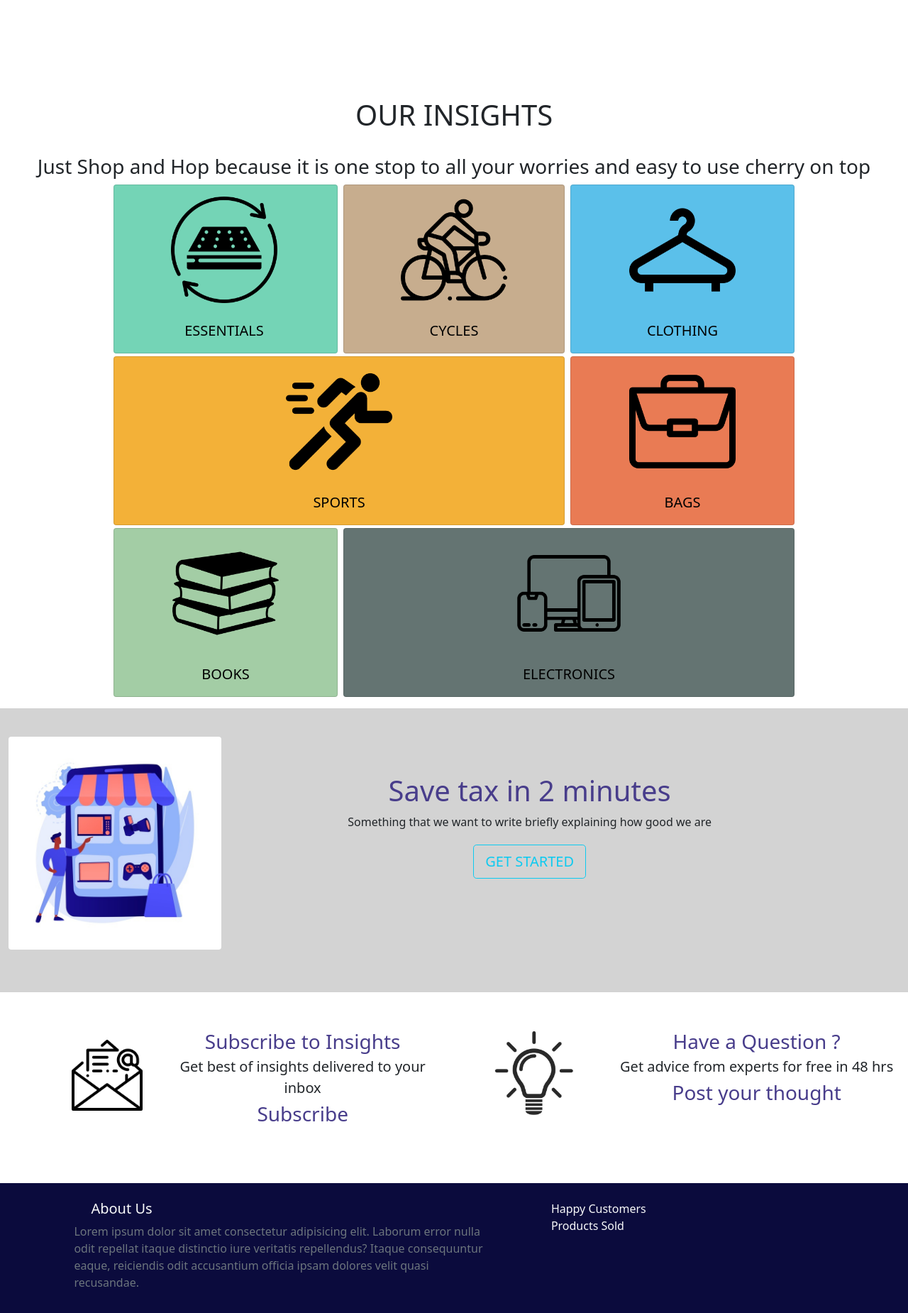
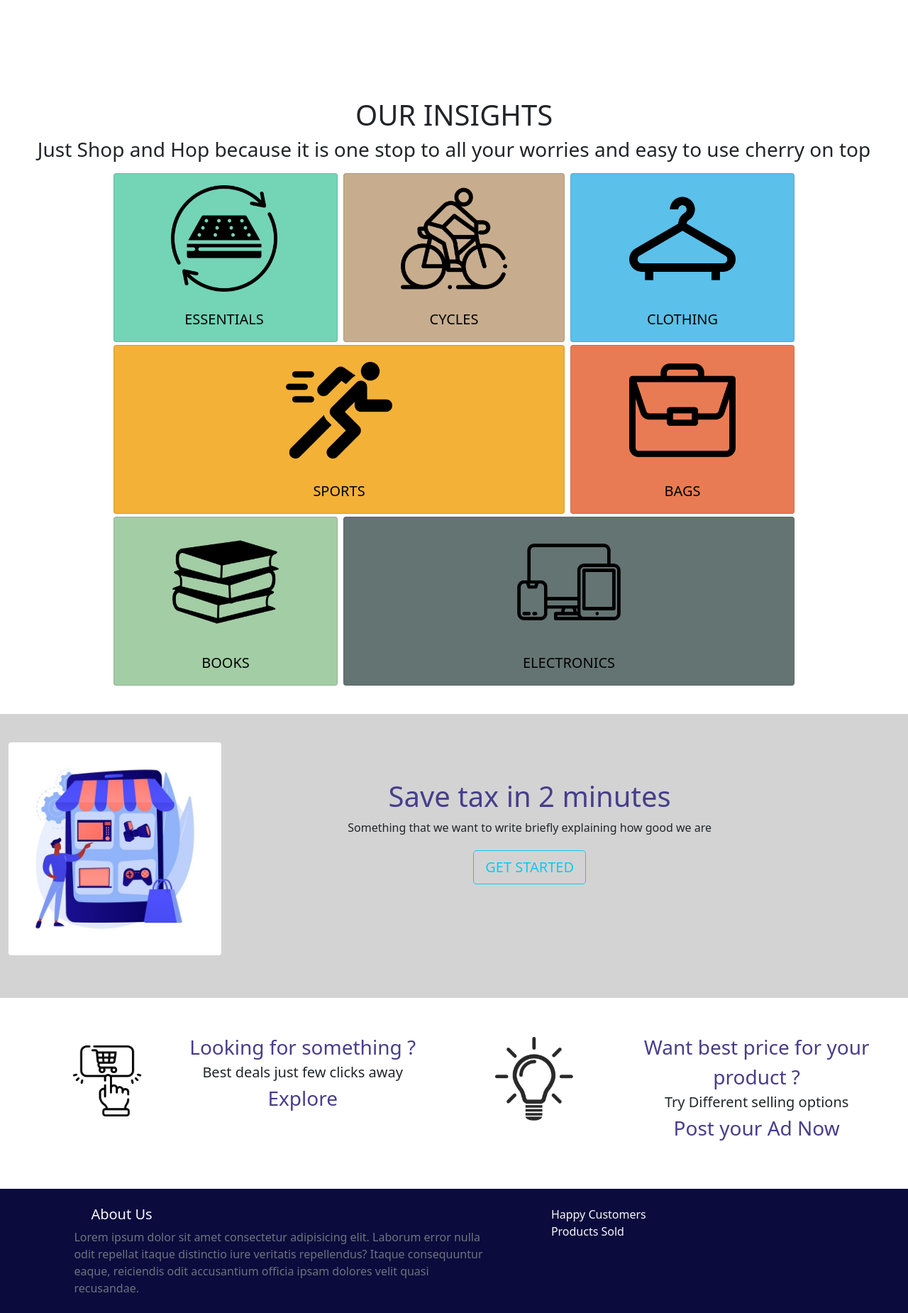
Before and after one commit to CS699-IITB-Autumn-2021/project-buzz, a Flask app: page / in a window 1280 px wide. Shown: the part 342-2192 px from the top of the page at 71% size. Run offline with Flask 2, Linux system fonts and the light colour scheme; some libraries are stand-ins or nearby versions.

Commit message:
WIP home page content updated

```diff
--- a/App/addProducts.py
+++ b/App/addProducts.py
@@ -60,6 +60,9 @@
 	# 'form' is the variable name used in this template: index.html
 	userId = session.get("userId")
 	print(userId)
+	userid = session.get('userId')
+	if(userid == None):
+		return redirect('/')
 	form = productForm()
 	message=""
 	tag_list = list(fetchEnumTable("tags","name"))
--- a/App/templates/footer.html
+++ b/App/templates/footer.html
@@ -1,6 +1,6 @@
 <style>
     footer {
-        /* position: absolute; */
+         position: unset;
         bottom: 0;
         width: 100%;
     }
--- a/App/templates/index.html
+++ b/App/templates/index.html
@@ -89,7 +89,6 @@
   <div align="center">
     <h1>OUR INSIGHTS</h1>
   </div>
-  </br>
   <div>
     <h3>Just Shop and Hop because it is one stop to all your worries and easy to use cherry on top</h3>
   </div>
@@ -100,7 +99,7 @@
 
 
 <div>
-  <div class="">
+  <div class="mt-3">
     <div class="row pb-1 m-0 mx-auto d-flex justify-content-center">
       <div class="col-sm-3 pe-1 p-0 category-cards">
         <a href='viewProducts/Essentials' class="link-dark">
@@ -225,7 +224,7 @@
 
 <div style="
       background-color:lightgray;
-      height: 400px;">
+      height: 400px;" class="mt-4">
   <div class="row m-0">
     <div class="col-sm-4">
       <div>
@@ -260,14 +259,14 @@
 <div>
   <div class="row m-0">
     <div class="col-sm-2 ">
-      <div class="pt-5"><img src="{{url_for('static', filename='images/email.png')}}" width="100px"
+      <div class="pt-5"><img src="{{url_for('static', filename='images/buyp.png')}}" width="100px"
           style="margin-top: 10%;float: right;"></div>
 
     </div>
     <div class="col-sm-4 border-right pt-5" align="center">
-      <div class="fs-3" style="color:darkslateblue;">Subscribe to Insights</div>
-      <div class="fs-5">Get best of insights delivered to your inbox</div>
-      <div style="color:darkslateblue;" class="fs-3">Subscribe</div>
+      <div class="fs-3" style="color:darkslateblue;">Looking for something ?</div>
+      <div class="fs-5">Best deals just few clicks away</div>
+      <div style="color:darkslateblue;" class="fs-3">Explore</div>
 
     </div>
     <div class="col-sm-2 ">
@@ -276,9 +275,9 @@
 
     </div>
     <div class="col-sm-4 border-right pt-5" align="center">
-      <div class="fs-3" style="color:darkslateblue;">Have a Question ?</div>
-      <div class="fs-5">Get advice from experts for free in 48 hrs</div>
-      <div style="color:darkslateblue;" class="fs-3">Post your thought</div>
+      <div class="fs-3" style="color:darkslateblue;">Want best price for your product ?</div>
+      <div class="fs-5">Try Different selling options</div>
+      <div style="color:darkslateblue;" class="fs-3">Post your Ad Now</div>
 
 
 
```
Also changed, not shown: App/templates/profile.html (+11 -7 lines), App/static/images/buyp.png (added), App/static/images/profile.jpg (added), buzzDatabase.db.
